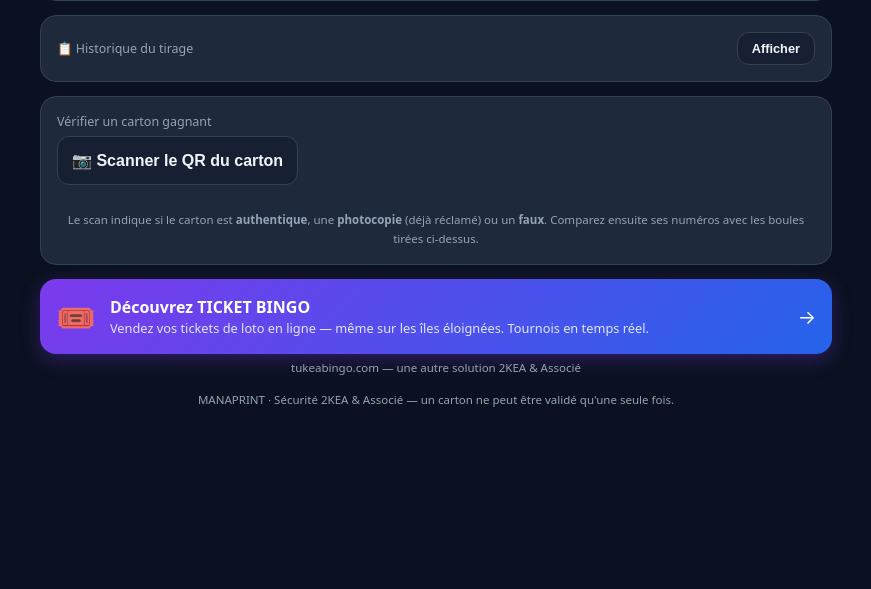
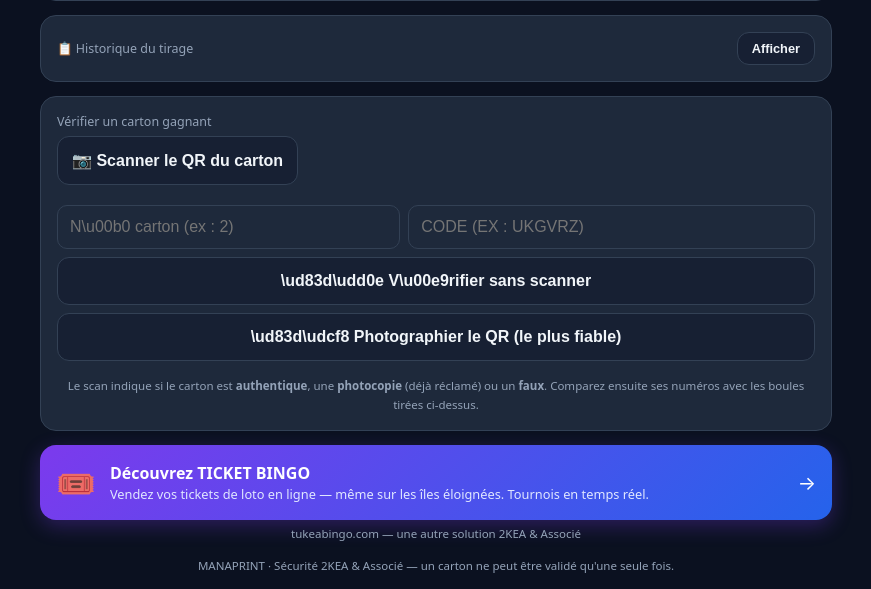
Before and after one commit to directionvaikeashop-cloud/manaprint, a Flask app: page /caller in a window 1280 px wide. Shown: the part 1240-1829 px from the top of the page, without its empty margins (204-1075 px from the left). Before the commit the page ends 1647 px from the top, so only its background shows below. Run offline with Flask 3, Linux system fonts and the light colour scheme; data comes from the database, SQL or seed files in the repository; some libraries are stand-ins or nearby versions.

Commit message:
Update caller.html

```diff
--- a/templates/caller.html
+++ b/templates/caller.html
@@ -121,6 +121,16 @@
     <label>Vérifier un carton gagnant</label>
     <button class="btn-sec" id="btn-scan" onclick="toggleScan()">📷 Scanner le QR du carton</button>
     <div id="lecteur-qr"></div>
+    <!-- 🔎 Plan B : vérification SANS scanner (N° + code imprimés sous le QR) -->
+    <div style="display:flex;gap:8px;margin-top:10px">
+      <input id="man-serie" type="number" inputmode="numeric" placeholder="N\u00b0 carton (ex : 2)"
+             style="flex:1;padding:12px;border-radius:10px;border:1px solid var(--line);background:var(--card);color:var(--fg);font-size:1rem">
+      <input id="man-code" maxlength="6" placeholder="Code (ex : UKGVRZ)" autocapitalize="characters"
+             style="flex:1.2;padding:12px;border-radius:10px;border:1px solid var(--line);background:var(--card);color:var(--fg);font-size:1rem;text-transform:uppercase">
+    </div>
+    <button class="btn-sec" style="width:100%;margin-top:8px" onclick="verifManuel()">\ud83d\udd0e V\u00e9rifier sans scanner</button>
+    <input type="file" id="man-photo" accept="image/*" capture="environment" style="display:none" onchange="scanPhoto(this)">
+    <button class="btn-sec" style="width:100%;margin-top:8px" onclick="document.getElementById('man-photo').click()">\ud83d\udcf8 Photographier le QR (le plus fiable)</button>
     <div class="verdict" id="verdict">
       <div class="emoji" id="v-emoji"></div>
       <div class="titre" id="v-titre"></div>
@@ -374,8 +384,22 @@ function stopScan() {
   document.getElementById("btn-scan").textContent = "📷 Scanner le QR du carton";
 }
 
+function scanPhoto(inp) {
+  const f = inp.files && inp.files[0];
+  if (!f) return;
+  const l = new Html5Qrcode("lecteur-qr");
+  l.scanFile(f, true).then(function (texte) {
+    inp.value = "";
+    onScan(texte);
+  }).catch(function () {
+    inp.value = "";
+    montrerVerdict("v-warn", "\ud83d\udcf8", "PHOTO ILLISIBLE",
+                   "Reprends la photo : QR bien NET, bien cadr\u00e9, bonne lumi\u00e8re.");
+  });
+}
+
 function onScan(texte) {
-  stopScan();
+  if (scanActif) stopScan();
   // le QR contient une URL .../v/<ev>/<serie>/<code> ; on interroge l'API
   let ev = "", serie = "", code = "";
   const m = texte.match(/\/v\/([^\/]+)\/(\d+)\/([^\/\?]+)/);
@@ -401,6 +425,36 @@ function onScan(texte) {
   }).catch(() => montrerVerdict("v-no", "⚠️", "ERREUR", "Impossible de vérifier (connexion ?)."));
 }
 
+function afficherResultat(res) {
+  const map = {
+    "VALIDE":       ["v-ok", "\u2705", "CARTON VALIDE"],
+    "DEJA_RECLAME": ["v-no", "\ud83d\udeab", "D\u00c9J\u00c0 R\u00c9CLAM\u00c9"],
+    "INCONNU":      ["v-no", "\u274c", "NON RECONNU"],
+    "HORS_LOT":     ["v-warn", "\u26a0\ufe0f", "HORS DE CE LOT"],
+  };
+  const [cls, emo, tit] = map[res.statut] || ["v-no", "\u2754", res.statut];
+  let detail = res.message || "";
+  if (res.statut === "VALIDE") {
+    detail += " Comparez ses num\u00e9ros avec les " + tirees.length + " boules tir\u00e9es.";
+  }
+  montrerVerdict(cls, emo, tit, detail);
+}
+
+function verifManuel() {
+  const serie = parseInt(document.getElementById("man-serie").value || "0");
+  const code = (document.getElementById("man-code").value || "").trim().toUpperCase();
+  if (!serie || code.length !== 6) {
+    montrerVerdict("v-warn", "\u270f\ufe0f", "\u00c0 COMPL\u00c9TER",
+                   "Entre le N\u00b0 du carton ET son code \u00e0 6 lettres (imprim\u00e9s sous le QR).");
+    return;
+  }
+  fetch("/api/verifier-carton-code", {
+    method: "POST", headers: { "Content-Type": "application/json" },
+    body: JSON.stringify({ serie: serie, code: code })
+  }).then(r => r.json()).then(afficherResultat)
+    .catch(() => montrerVerdict("v-no", "\u26a0\ufe0f", "ERREUR", "Impossible de v\u00e9rifier (connexion ?)."));
+}
+
 function montrerVerdict(cls, emoji, titre, detail) {
   const v = document.getElementById("verdict");
   v.className = "verdict " + cls; v.style.display = "block";
```
